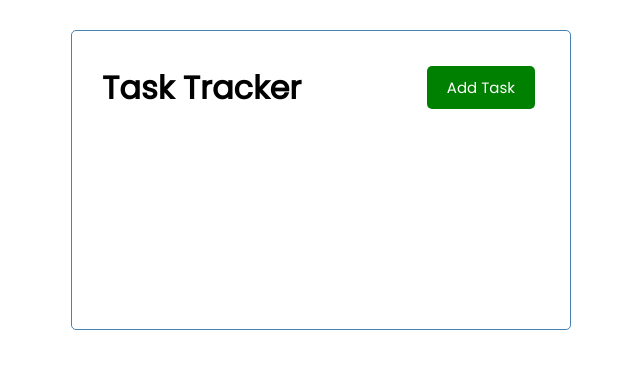
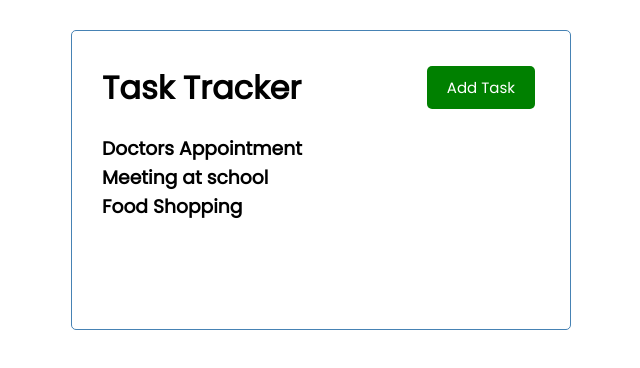
Before and after one commit to DeenoDev/vue-crash-2021, a Vue app: page / in a window 1280 px wide. Shown: the top 368 px of the page, without its empty margins (319-959 px from the left). Built offline with nearby package versions, Linux system fonts and the light colour scheme.

Commit message:
Used V-for directive to display array items in task array.

```diff
--- a/src/App.vue
+++ b/src/App.vue
@@ -1,6 +1,7 @@
 <template>
   <div class="container">
   <Header title="Task Tracker" />
+  <Tasks :tasks="tasks" />
 </div>
 </template>
 
@@ -20,7 +21,7 @@ export default {
     }
   },
   created(){
-    this.task = [
+    this.tasks = [
       {
         id: 1,
         text: 'Doctors Appointment',
--- a/src/components/Tasks.vue
+++ b/src/components/Tasks.vue
@@ -1,4 +1,7 @@
 <template>
+    <div :key="task.id" v-for="task in tasks">
+       <h3>{{ task.text }}</h3>
+    </div>
 
 </template>
 
@@ -7,6 +10,6 @@
     name: 'Tasks',
     props: {
         tasks: Array
-    }
+    },
   }
 </script>
```
